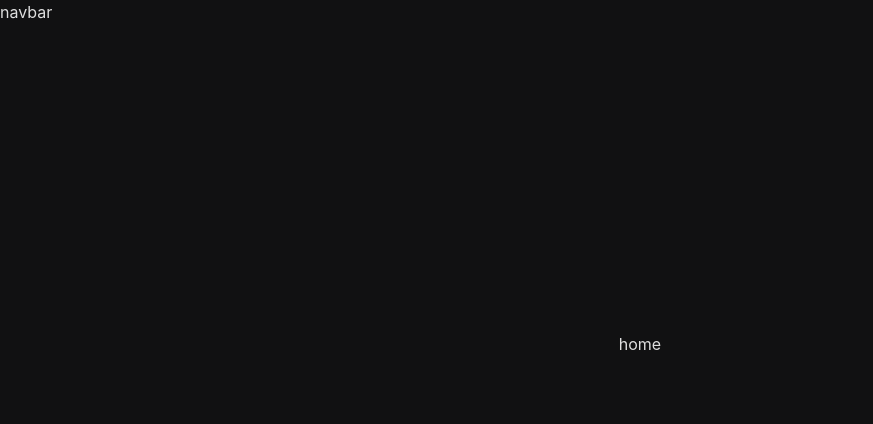
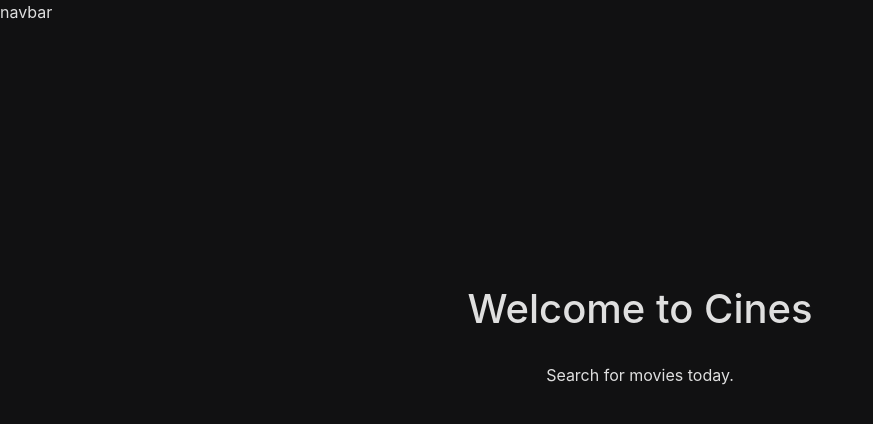
Before and after one commit to kathyn138/cines, a React (Create React App) app in the folder cines/: page / in a window 1280 px wide. Shown: the top 424 px of the page, without its empty margins (0-873 px from the left). Built offline with nearby package versions, Linux system fonts and the light colour scheme.

Commit message:
set up homepage

```diff
--- a/cines/src/Home.css
+++ b/cines/src/Home.css
@@ -1,3 +1,6 @@
 .home-row {
     height: 80vh;
 }
+.home-body {
+    margin-top: 30px;
+}
--- a/cines/src/Home.js
+++ b/cines/src/Home.js
@@ -11,11 +11,11 @@ class Home extends React.Component {
 
   render() {
     return (
-
       <div className="row justify-content-center align-items-center home-row">
         <div className="col-8 text-center app-content">
-          home
-          </div>
+          <h1>Welcome to Cines</h1>
+          <p className="home-body">Search for movies today.</p>
+        </div>
       </div>
 
     )
```
